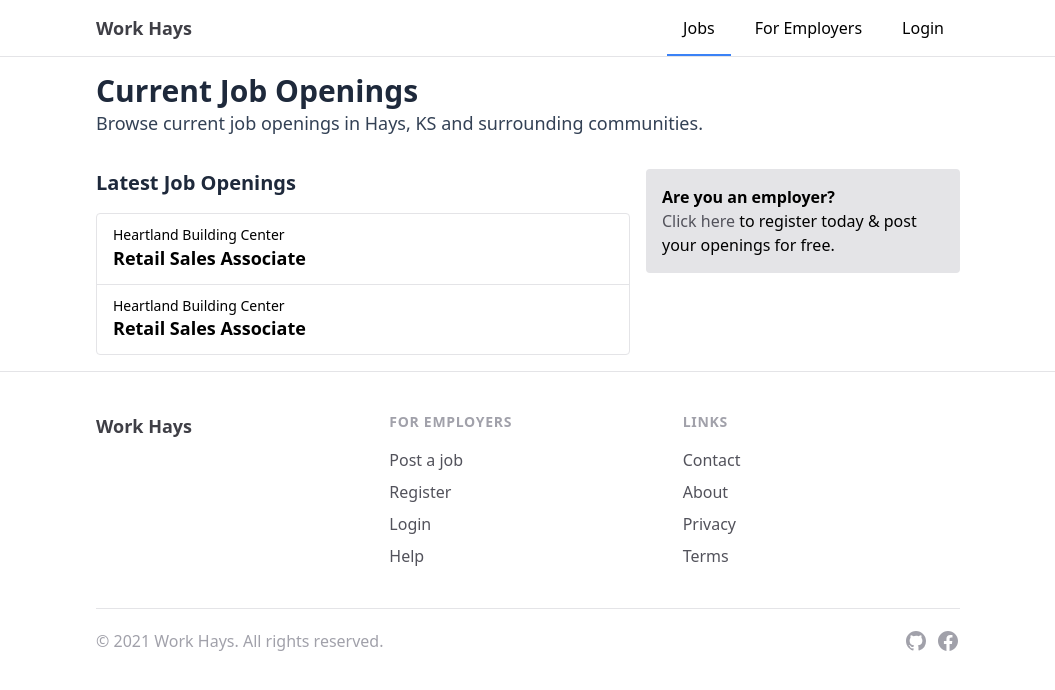
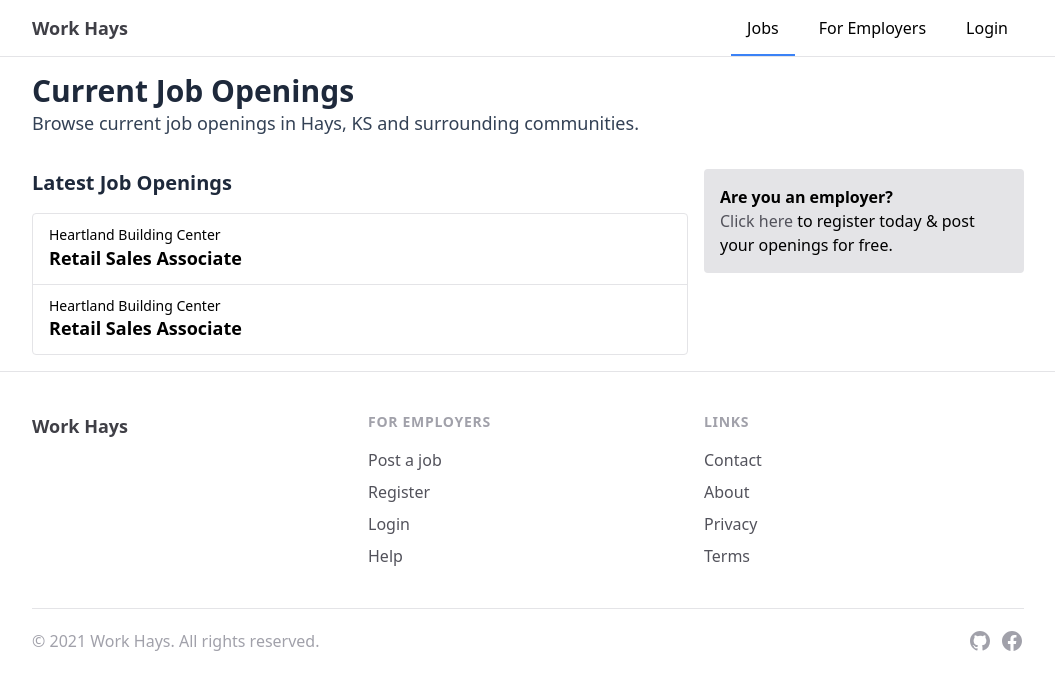
Before and after one commit to garrettbland/workhays-next, a Next.js app: page / in a window 1280 px wide. Shown: the top 690 px of the page, without its empty margins (112-1167 px from the left). Built offline with nearby package versions, Linux system fonts and the light colour scheme.

Commit message:
updated max width

```diff
--- a/components/footer.tsx
+++ b/components/footer.tsx
@@ -46,7 +46,7 @@ const LINKS: LinkType[] = [
 const Footer = () => {
     return (
         <div className="border-t border-gray-200 overflow-hidden">
-            <div className="max-w-4xl mx-auto px-4 py-10">
+            <div className="max-w-5xl mx-auto px-4 py-10">
                 <div className="grid grid-cols-1 md:grid-cols-3 gap-12 md:gap-4">
                     <div>
                         <Link href="/">
--- a/components/navbar.tsx
+++ b/components/navbar.tsx
@@ -5,7 +5,7 @@ import Link from 'next/link'
 const Navbar = () => {
     return (
         <div className="border-b border-gray-200 overflow-hidden sticky top-0 bg-white">
-            <div className="max-w-4xl mx-auto px-4">
+            <div className="max-w-5xl mx-auto px-4">
                 <div className="flex flex-row items-center justify-between">
                     <div>
                         <Link href="/">
--- a/components/section.tsx
+++ b/components/section.tsx
@@ -1,6 +1,6 @@
 import { ReactNode } from 'react'
 
-const DEFAULT_CLASSES = 'max-w-4xl mx-auto p-4'
+const DEFAULT_CLASSES = 'max-w-5xl mx-auto p-4'
 
 type SectionProps = {
     children?: ReactNode
--- a/pages/index.tsx
+++ b/pages/index.tsx
@@ -13,9 +13,9 @@ const Home = () => {
                 />
             </Section>
             <Section>
-                <div className="flex flex-col-reverse md:grid md:grid-cols-8 gap-4">
-                    <div className="col-span-5 pt-4 md:pt-0">
-                        <h2 className="text-xl font-semibold mb-4 text-blueGray-800">
+                <div className="flex flex-col-reverse md:grid md:grid-cols-3 gap-4">
+                    <div className="col-span-2 pt-4 md:pt-0">
+                        <h2 className="text-xl font-semibold my-4 md:mb-4 md:my-0 text-blueGray-800">
                             Latest Job Openings
                         </h2>
                         <div className="border border-gray-200 rounded divide-y divide-gray-200">
@@ -33,7 +33,7 @@ const Home = () => {
                             </div>
                         </div>
                     </div>
-                    <div className="col-span-3">
+                    <div className="col-span-1">
                         <div className="bg-gray-200 rounded px-2 py-1 md:p-4">
                             <h3 className="text-base font-semibold">Are you an employer?</h3>
                             <p className="text-base antialiased">
```
